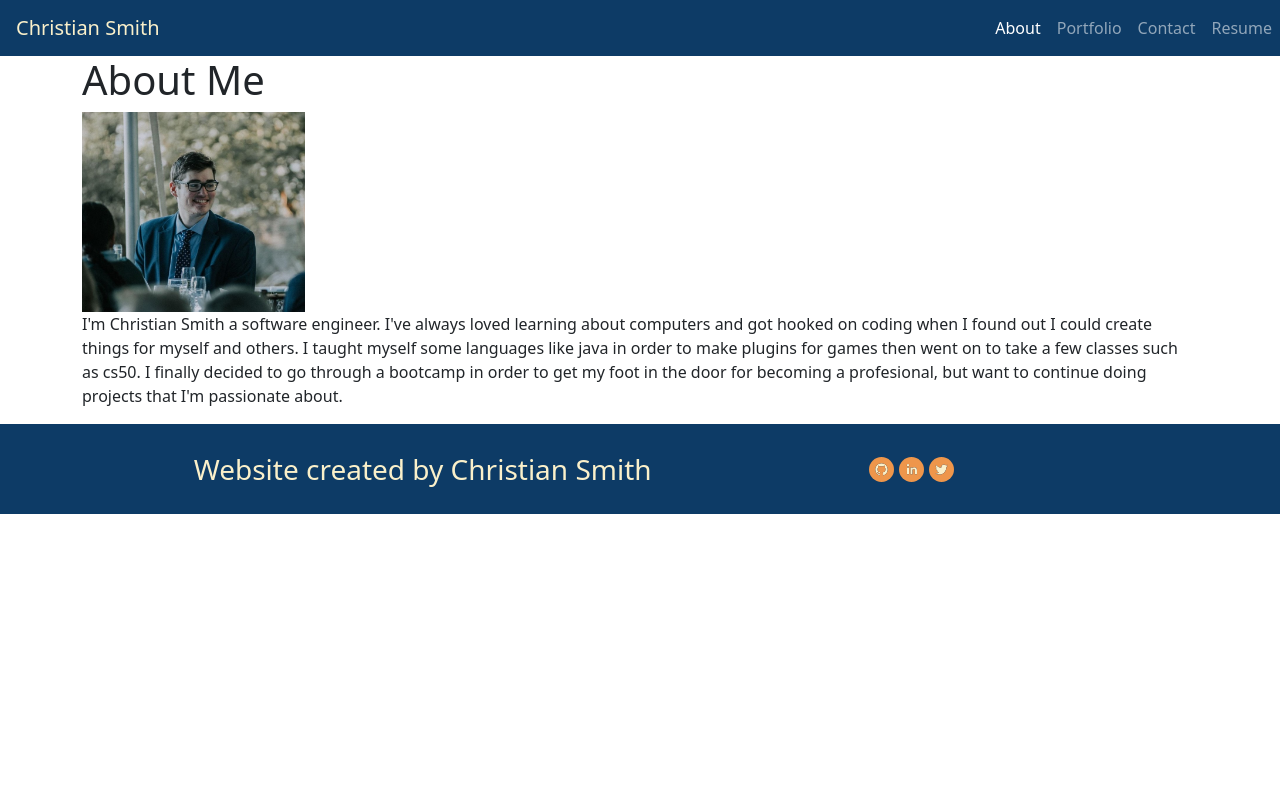
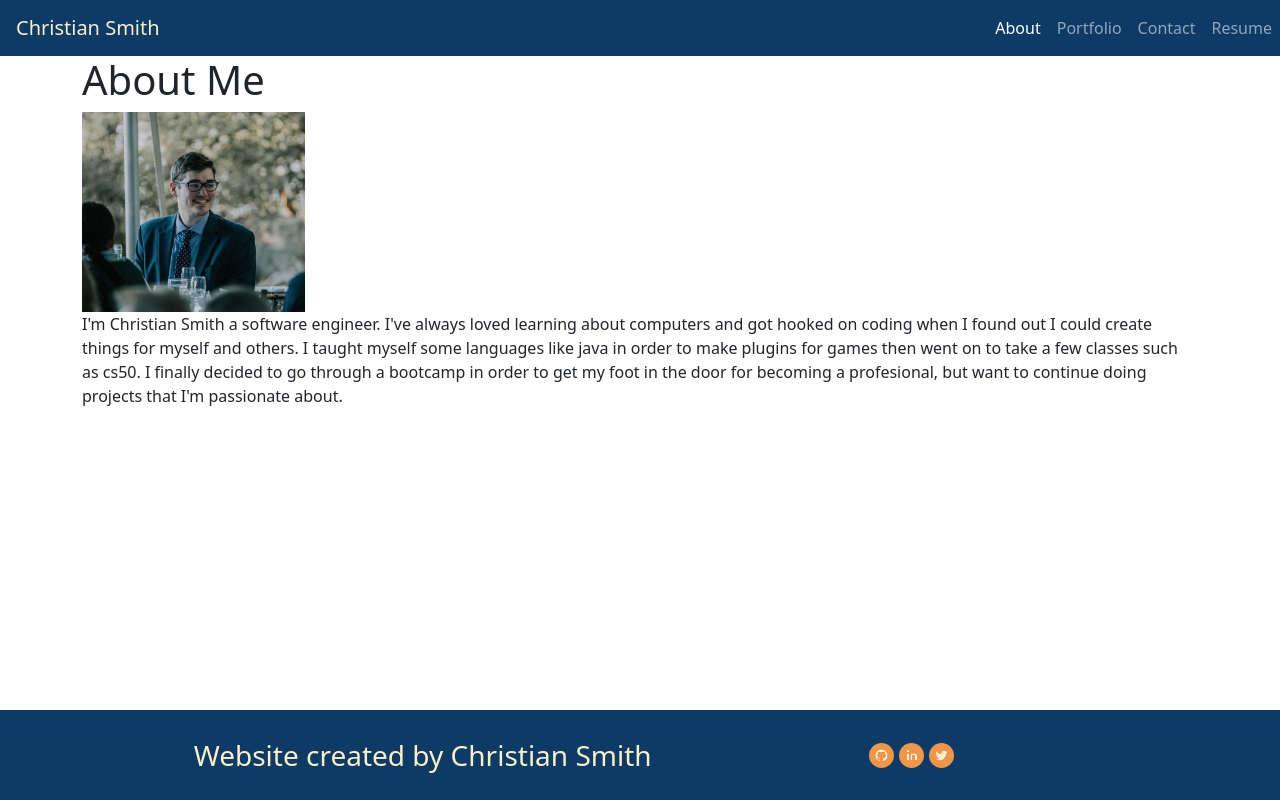
Before and after one commit to ChristianSmith46/Portfolio, a React (Create React App) app: page / in a window 1280 px wide. Built offline with nearby package versions, Linux system fonts and the light colour scheme.

Commit message:
Added padding to bottom of main so the footer won't cover the bottom and added projects h1 to portfolio

```diff
--- a/src/componenets/pages/Portfolio.js
+++ b/src/componenets/pages/Portfolio.js
@@ -49,6 +49,7 @@ const projects = [
 function Portfolio() {
     return (
         <Container>
+            <h1 className='text-center'>Projects</h1>
             <Row className='justify-content-center'>
                 {projects.map((project) => {
                     return (
--- a/src/styles.css
+++ b/src/styles.css
@@ -7,7 +7,12 @@ nav {
     margin-left: 16px;
 }
 
+main {
+    padding-bottom: 90px;
+}
+
 footer {
+    position: fixed;
     bottom: 0;
     background-color: #0D3B66;
     width: 100%;
```
